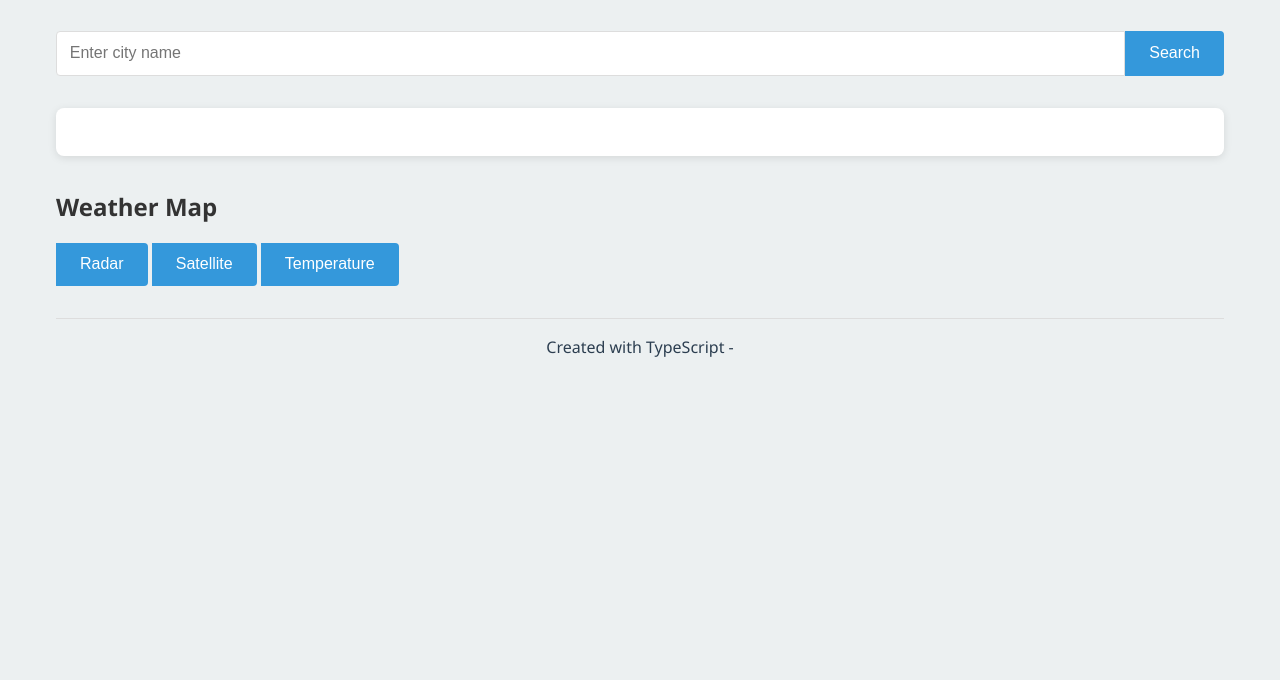
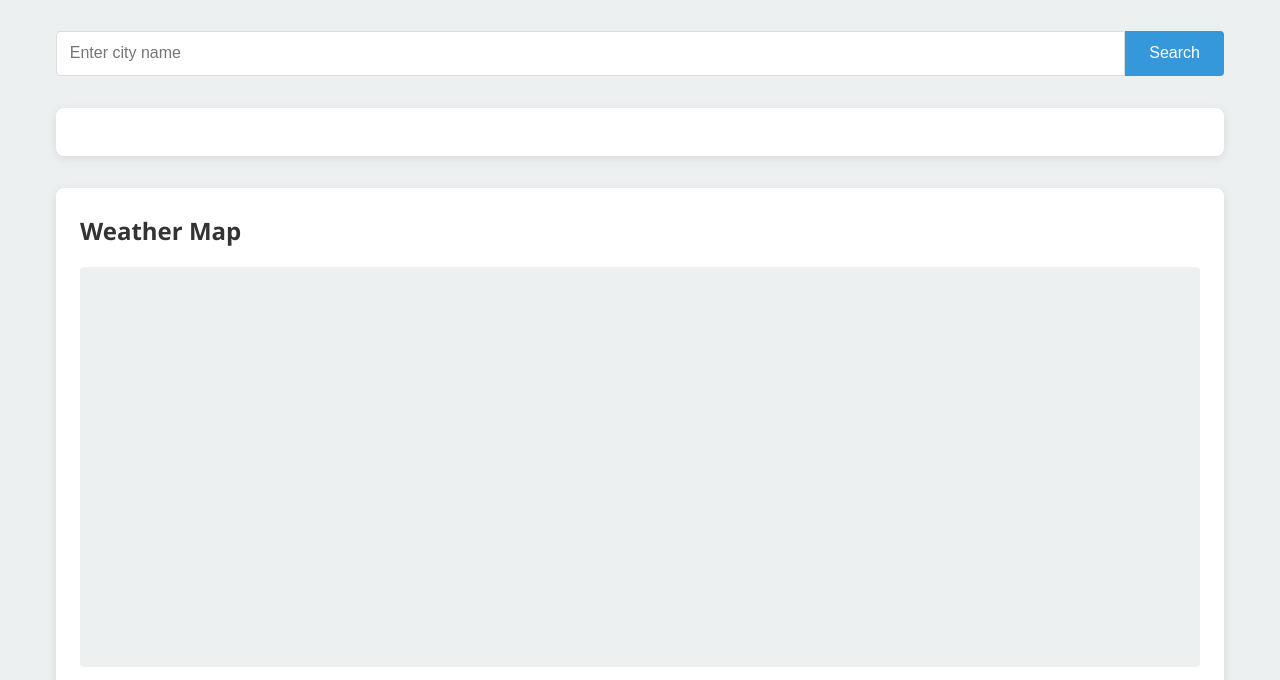
Before and after one commit to omark807/weather-dashboard, a website: page public/index.html in a window 1280 px wide. Shown: the part 91-771 px from the top of the page. Drawn offline with Linux system fonts and the light colour scheme.

Commit message:
Adding styling for weather maps

```diff
--- a/public/styles.css
+++ b/public/styles.css
@@ -1,5 +1,70 @@
-/* Typography updates for accessibility mode */
-h1 {
+.weather-map-container {
+    background-color: var(--card-background);
+    border-radius: 8px;
+    padding: 1.5rem;
+    margin-bottom: 2rem;
+    box-shadow: 0 2px 8px rgba(0, 0, 0, 0.1);
+    transition: background-color 0.3s;
+  }
+
+  .weather-map {
+    width: 100%;
+    height: 400px;
+    background-color: var(--detail-background);
+    border-radius: 4px;
+    margin-bottom: 1rem;
+    overflow: hidden;
+    position: relative;
+  }
+
+  .weather-map img {
+    width: 100%;
+    height: 100%;
+    object-fit: cover;
+  }
+
+  .map-controls {
+    display: flex;
+    gap: 0.5rem;
+    flex-wrap: wrap;
+  }
+
+  .map-button {
+    padding: 0.6rem 1rem;
+    background-color: var(--detail-background);
+    color: var(--text-color);
+    border: 1px solid var(--border-color);
+    border-radius: 4px;
+    cursor: pointer;
+    font-size: var(--font-size-base);
+    transition: all 0.3s;
+  }
+
+  .map-button:hover {
+    background-color: var(--secondary-color);
+    color: white;
+  }
+
+  .map-button.active {
+    background-color: var(--secondary-color);
+    color: white;
+  }
+
+  .a11y-mode .weather-map-container {
+    padding: calc(var(--spacing) * 1.5);
+    margin-bottom: calc(var(--spacing) * 1.5);
+  }
+
+  .a11y-mode .weather-map {
+    height: 450px;
+    margin-bottom: calc(var(--spacing) * 1.2);
+  }
+
+  .a11y-mode .map-button {
+    padding: 0.8rem 1.2rem;
+    font-weight: bold;
+  }/* Typography updates for accessibility mode */
+  h1 {
     font-size: calc(var(--font-size-xlarge) * 1.5);
     margin-bottom: var(--spacing);
   }
```
